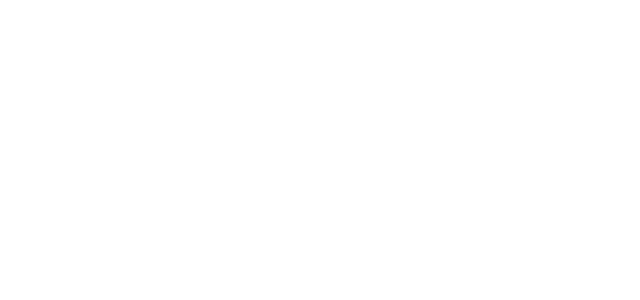
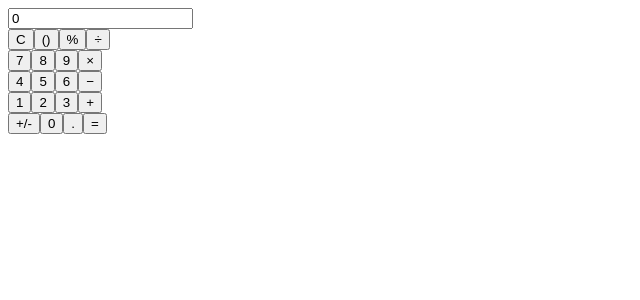
Before and after one commit to Reny8/Calculator-App, a React (Create React App) app: page / in a window 1280 px wide. Shown: the top 300 px of the page, without its empty margins (0-640 px from the left). Built offline with nearby package versions, Linux system fonts and the light colour scheme.

Commit message:
Added the buttons

```diff
--- a/src/App.css
+++ b/src/App.css
@@ -0,0 +1,6 @@
+/* html body {
+  background-color: black
+} */
+div.app {
+  max-width: 480px
+}
--- a/src/App.js
+++ b/src/App.js
@@ -1,7 +1,14 @@
 import "./App.css";
-import React from "react";
+import React, { useState } from "react";
+import Buttons from "./components/Buttons";
 function App() {
-  return <div></div>;
+  const [result, setResult] = useState(0);
+  return (
+    <div className="app">
+      <input value={result} />
+      <Buttons />
+    </div>
+  );
 }
 
 export default App;
--- /dev/null
+++ b/src/components/Buttons.jsx
@@ -0,0 +1,39 @@
+import React from "react";
+const Buttons = (props) => {
+  return (
+    <div>
+      <div className="row1">
+        <button>C</button>
+        <button>()</button>
+        <button>%</button>
+        <button>&divide;</button>
+      </div>
+      <div className="row2">
+        <button>7</button>
+        <button>8</button>
+        <button>9</button>
+        <button>&times;</button>
+      </div>
+      <div className="row3">
+        <button>4</button>
+        <button>5</button>
+        <button>6</button>
+        <button>&minus;</button>
+      </div>
+      <div className="row4">
+        <button>1</button>
+        <button>2</button>
+        <button>3</button>
+        <button>+</button>
+      </div>
+      <div className="row5">
+        <button>+/-</button>
+        <button>0</button>
+        <button>.</button>
+        <button>=</button>
+      </div>
+    </div>
+  );
+};
+
+export default Buttons;
```
